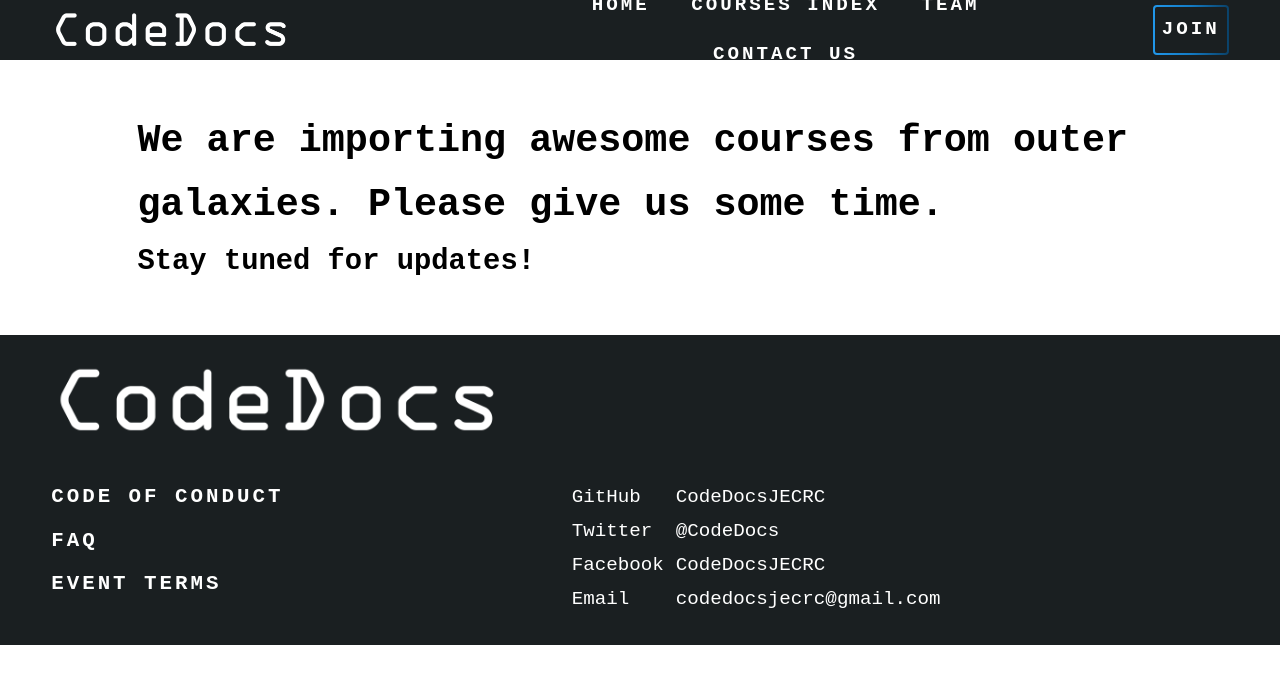
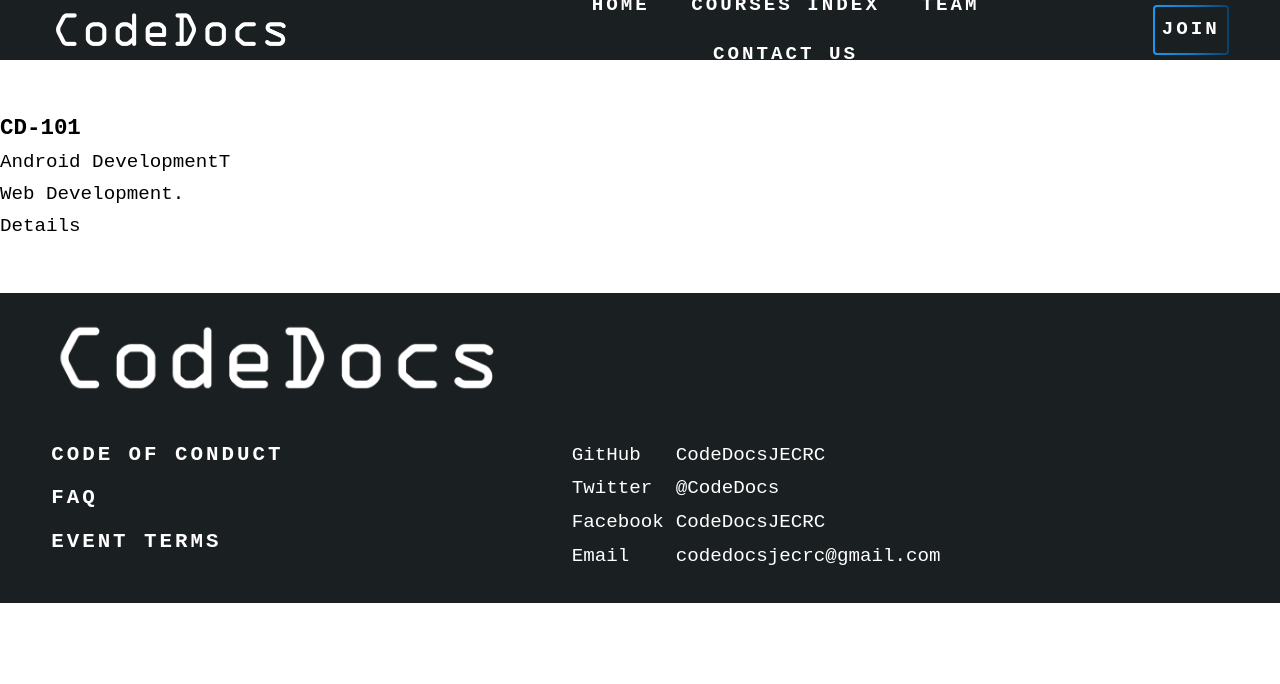
Before and after one commit to CodeDocsJECRC/codedocsjecrc.github.io, a Jekyll site: the page built from courses.html, in a window 1280 px wide. Shown: the top 684 px of the page. Built offline with Jekyll 4.4.1, drawn with Linux system fonts in a browser that asks for light colours; nearby versions of some CDN libraries; some web fonts are replaced.

Commit message:
Update course page

```diff
--- a/courses.html
+++ b/courses.html
@@ -6,8 +6,9 @@ keywords: Courses, Program, JECRC, Developers, Group, JECRC Foundation, JDG, JEC
 id: courses
 ---
 <div id="universe">
-  <div class="container">
-    <h1>We are importing awesome courses from outer galaxies. Please give us some time.</h1>
-    <h2>Stay tuned for updates!</h2>
-  </div>
+    <div class="table-col" id="learn">
+          <h3>CD-101</h3>
+          <p>Android DevelopmentT<br>Web Development.</p>
+          <a href="cd101.codedocs.org" class="do">Details</a>
+        </div>
 </div>
```
